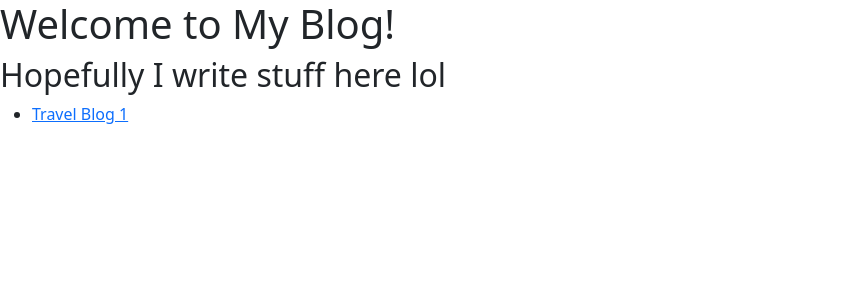
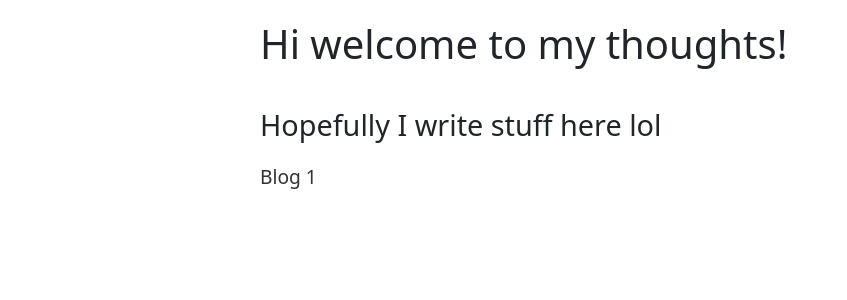
Before and after one commit to lorenzjdr/website, a React (Vite) app: page /website/blog in a window 1280 px wide. Shown: the top 300 px of the page, without its empty margins (0-847 px from the left). Built offline with nearby package versions, Linux system fonts and the light colour scheme.

Commit message:
added some style

```diff
--- /dev/null
+++ b/src/Pages/Blog/BlogHome.css
@@ -0,0 +1,38 @@
+.blog-body {
+  margin: 0 auto;
+  padding: 20px;
+  max-width: 800px;
+}
+
+h1 {
+  font-size: 2.5rem;
+  margin-bottom: 20px;
+}
+
+.section {
+  margin-top: 40px;
+}
+
+h2 {
+  font-size: 1.8rem;
+  margin-bottom: 20px;
+}
+
+.list {
+  list-style: none;
+  padding: 0;
+}
+
+.list li {
+  margin-bottom: 10px;
+}
+
+.list li a {
+  color: #333;
+  text-decoration: none;
+  font-size: 1.2rem;
+}
+
+.list li a:hover {
+  color: #007bff;
+}
--- a/src/Pages/Blog/BlogHome.tsx
+++ b/src/Pages/Blog/BlogHome.tsx
@@ -1,15 +1,16 @@
 import { Link } from "react-router-dom";
+import './BlogHome.css';
 
 const BlogHome = () => {
   return (
-    <div >
-      <h1>Welcome to My Blog!</h1>
+    <div className="blog-body" >
+      <h1>Hi welcome to my thoughts!</h1>
 
-      <section>
+      <section className="section">
         <h2>Hopefully I write stuff here lol</h2>
 
-        <ul>
-          <li><Link to="/website/blog/1">Travel Blog 1</Link></li>
+        <ul className="list">
+          <li><Link to="/website/blog/1">Blog 1</Link></li>
         </ul>
 
       </section>
```
